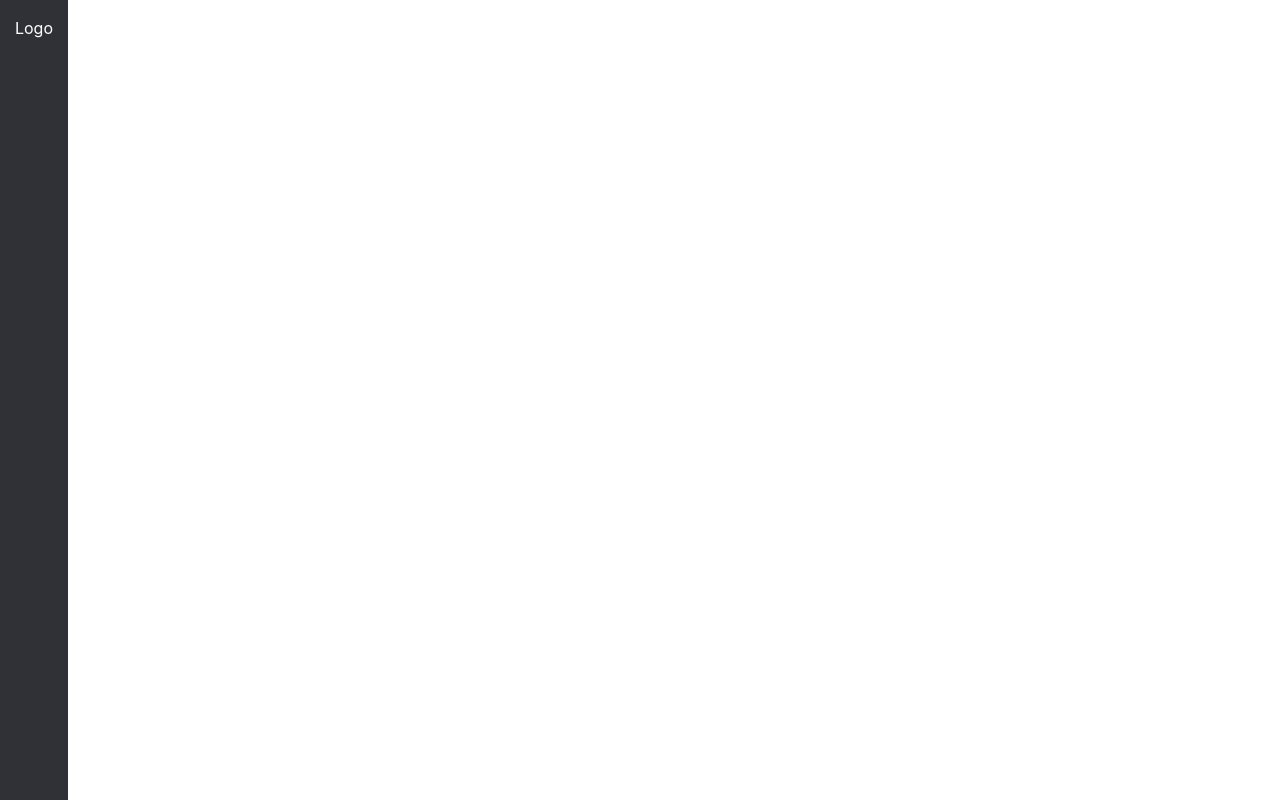
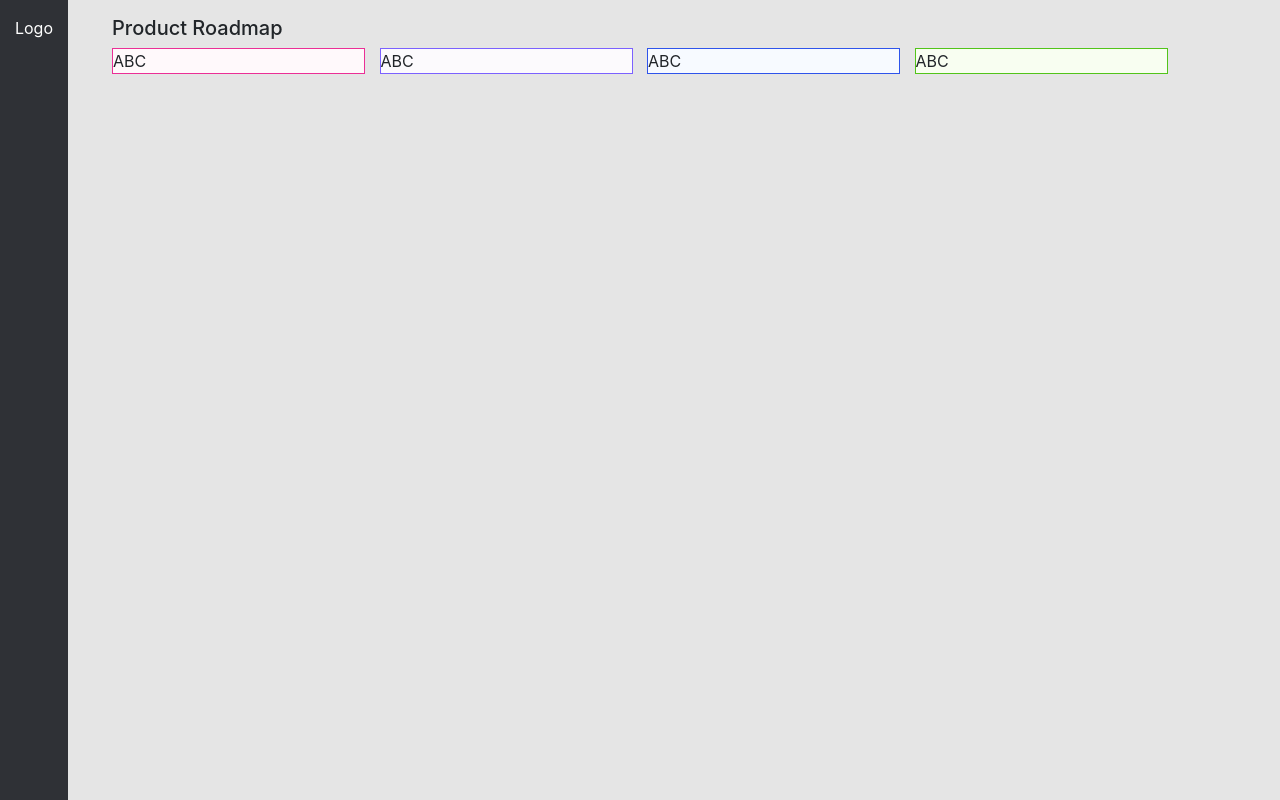
Before and after one commit to denny-kurniawan/mini-project-todo, a React (Create React App) app: page / in a window 1280 px wide. Built offline with nearby package versions, Linux system fonts and the light colour scheme.

Commit message:
group task sizing

```diff
--- a/src/components/GroupTask.js
+++ b/src/components/GroupTask.js
@@ -1,19 +1,37 @@
 import axios from 'axios'
 import React, { useState } from 'react'
 import { useEffect } from 'react'
+import Container from 'react-bootstrap/Container'
 
 const GroupTask = () => {
-    const [group, setGroup] = useState([])
+    const colors = [
+        { 'color1': '#EB2F96', 'color2': '#FFF9FB'},
+        { 'color1': '#7B61FF', 'color2': '#FCFAFD'},
+        { 'color1': '#2F54EB', 'color2': '#F7FAFF'},
+        { 'color1': '#52C41A', 'color2': '#F8FEF1'}
+    ]
 
-    useEffect(() => {
-        axios.get('')
+    // useEffect(() => {
+    //     axios.get('')
 
 
-    })
+    // })
 
     return (
-        <div>
-
+        <div className="content">
+            <h5>Product Roadmap</h5>
+            <div className="d-flex flex-wrap justify-content-between">
+            {
+                colors.map(color => {
+                    const { color1, color2 } = color
+                    return (
+                        <div className="group" style={{backgroundColor: color2, border: `1px solid ${color1}`}}>
+                            ABC
+                        </div>
+                    )
+                })
+            }
+            </div>
         </div>
     )
 }
--- a/src/pages/ToDoPage.js
+++ b/src/pages/ToDoPage.js
@@ -1,10 +1,17 @@
 import React from 'react'
 import Sidebar from '../components/Sidebar'
+import GroupTask from '../components/GroupTask'
+import Col from 'react-bootstrap/Col'
 
 const ToDoPage = () => {
     return (
-        <div>
-            <Sidebar />
+        <div className="bg">
+            <Col md="1" className="logo">
+                <Sidebar />
+            </Col>
+            <div className="min-vh-100">
+                <GroupTask />
+            </div>
         </div>
     )
 }
--- a/src/scss/custom.scss
+++ b/src/scss/custom.scss
@@ -8,4 +8,20 @@
 
 }
 
+.content {
+    padding: 1rem 7rem;
+}
+
+.bg {
+    background-color: #E5E5E5;
+}
+
+.logo {
+    color: #E5E5E5;
+}
+
+.group {
+    width: 24%;
+}
+
 @import '~bootstrap/scss/bootstrap.scss';
```
